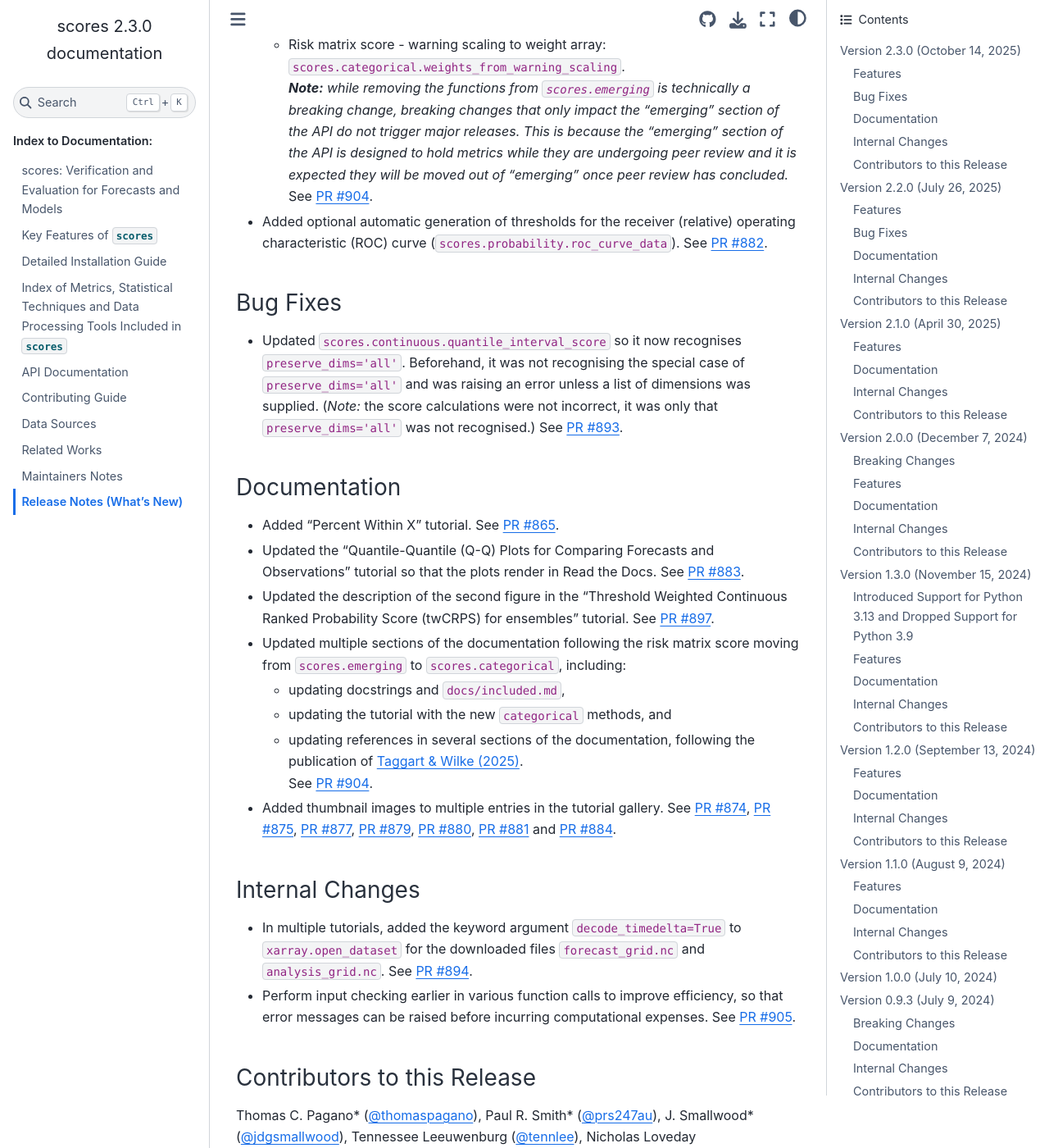
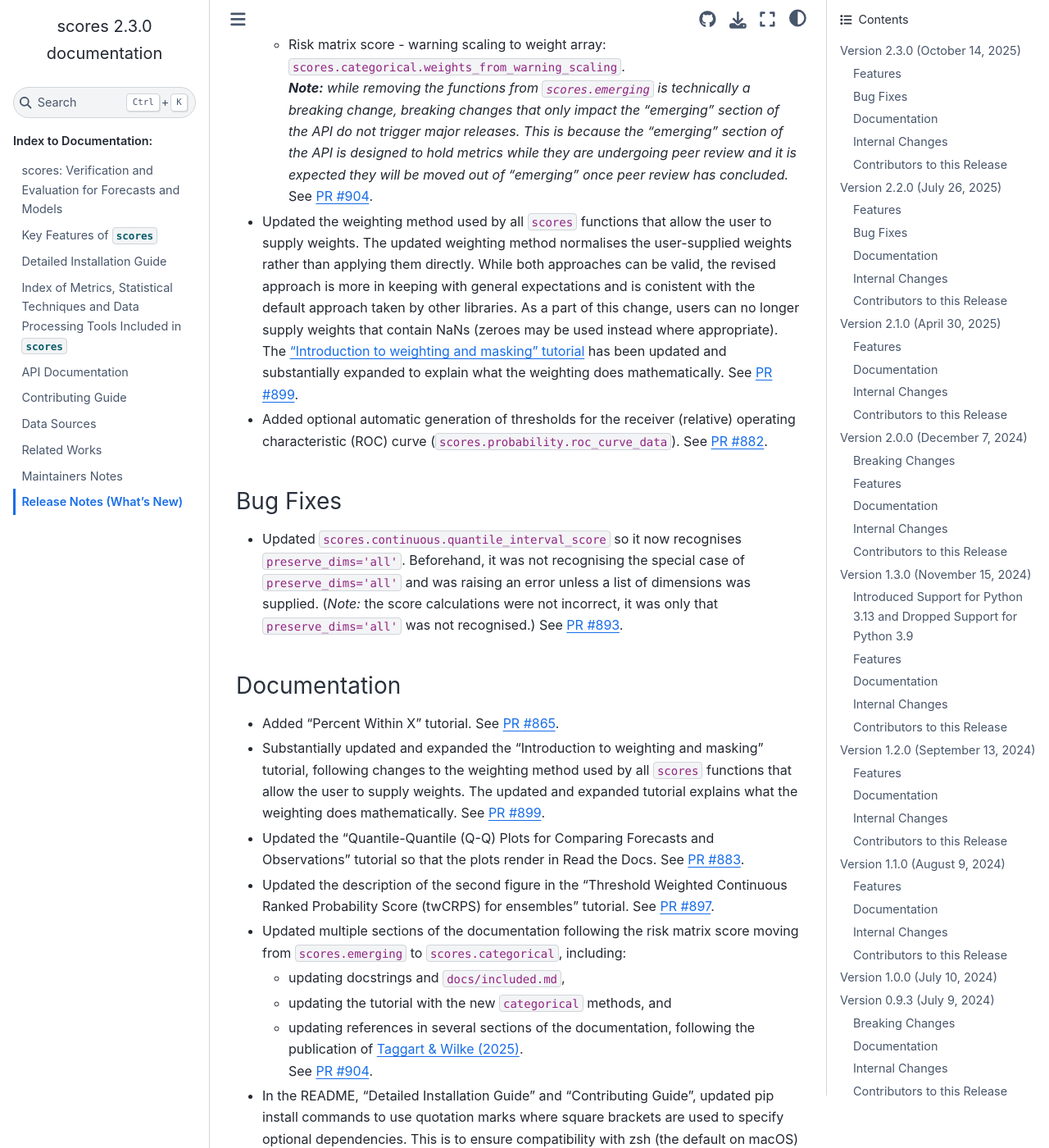
Before and after one commit to nci/scores, a Sphinx documentation site: the page built from docs/release_notes.md, in a window 1280 px wide and 1400 px high, scrolled down 551 px. Shown: the whole window at 82% size. Built offline with Sphinx 7.4.7 and the Sphinx Book theme 1.1.4, drawn with Linux system fonts in a browser that asks for light colours; pages that are not in the unit, such as notebooks, are missing from menus; some of the changed text lies outside the part shown.

Commit message:
Updated release notes up to 15 Sep 2025

```diff
--- a/docs/release_notes.md
+++ b/docs/release_notes.md
@@ -14,7 +14,9 @@ For a list of all changes in this release, see the [full changelog](https://gith
 	- Risk matrix score - warning scaling to weight array: `scores.categorical.weights_from_warning_scaling`.
 	***Note:** while removing the functions from `scores.emerging` is technically a breaking change, breaking changes that only impact the "emerging" section of the API do not trigger major releases. This is because the "emerging" section of the API is designed to hold metrics while they are undergoing peer review and it is expected they will be moved out of "emerging" once peer review has concluded.*
 	See [PR #904](https://github.com/nci/scores/pull/904).
+- Updated the weighting method used by all `scores` functions that allow the user to supply weights. The updated weighting method normalises the user-supplied weights rather than applying them directly. While both approaches can be valid, the revised approach is more in keeping with general expectations and is conistent with the default approach taken by other libraries. As a part of this change, users can no longer supply weights that contain NaNs (zeroes may be used instead where appropriate). The ["Introduction to weighting and masking" tutorial](https://scores.readthedocs.io/en/stable/tutorials/Weighting_Results.html) has been updated and substantially expanded to explain what the weighting does mathematically. See [PR #899](https://github.com/nci/scores/pull/899).
 - Added optional automatic generation of thresholds for the receiver (relative) operating characteristic (ROC) curve (`scores.probability.roc_curve_data`). See [PR #882](https://github.com/nci/scores/pull/882).
+
 
 ### Bug Fixes
 
@@ -23,6 +25,7 @@ For a list of all changes in this release, see the [full changelog](https://gith
 ### Documentation
 
 - Added "Percent Within X" tutorial. See [PR #865](https://github.com/nci/scores/pull/865).
+- Substantially updated and expanded the "Introduction to weighting and masking" tutorial, following changes to the weighting method used by all `scores` functions that allow the user to supply weights. The updated and expanded tutorial explains what the weighting does mathematically. See [PR #899](https://github.com/nci/scores/pull/899).
 - Updated the "Quantile-Quantile (Q-Q) Plots for Comparing Forecasts and Observations" tutorial so that the plots render in Read the Docs. See [PR #883](https://github.com/nci/scores/pull/883).
 - Updated the description of the second figure in the "Threshold Weighted Continuous Ranked Probability Score (twCRPS) for ensembles" tutorial. See [PR #897](https://github.com/nci/scores/pull/897).
 - Updated multiple sections of the documentation following the risk matrix score moving from `scores.emerging` to `scores.categorical`, including:
@@ -30,6 +33,7 @@ For a list of all changes in this release, see the [full changelog](https://gith
 	- updating the tutorial with the new `categorical` methods, and
 	- updating references in several sections of the documentation, following the publication of [Taggart & Wilke (2025)](https://doi.org/10.5194/nhess-25-2657-2025).
 	See [PR #904](https://github.com/nci/scores/pull/904).
+- In the README, "Detailed Installation Guide" and "Contributing Guide", updated pip install commands to use quotation marks where square brackets are used to specify optional dependencies. This is to ensure compatibility with zsh (the default on macOS) while still working as expected on bash. See [PR #917](https://github.com/nci/scores/pull/917).
 - Added thumbnail images to multiple entries in the tutorial gallery. See [PR #874](https://github.com/nci/scores/pull/874), [PR #875](https://github.com/nci/scores/pull/875), [PR #877](https://github.com/nci/scores/pull/877), [PR #879](https://github.com/nci/scores/pull/879), [PR #880](https://github.com/nci/scores/pull/880), [PR #881](https://github.com/nci/scores/pull/881) and [PR #884](https://github.com/nci/scores/pull/884).
 
 ### Internal Changes
```
